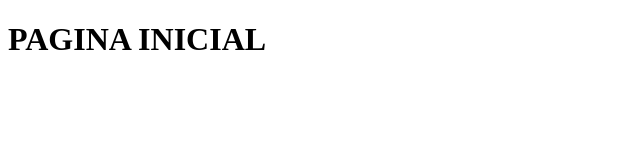
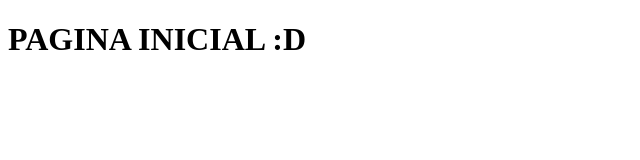
Before and after one commit to Edgar98lml/PruebasIT, a plain HTML site: page index.html in a window 1280 px wide. Shown: the full height of the page, 0-640 px from the left. Drawn offline with Linux system fonts and the light colour scheme.

Commit message:
Update index.html

```diff
--- a/index.html
+++ b/index.html
@@ -16,7 +16,7 @@
         <!--[if lt IE 7]>
             <p class="browsehappy">You are using an <strong>outdated</strong> browser. Please <a href="#">upgrade your browser</a> to improve your experience.</p>
         <![endif]-->
-        <H1>PAGINA INICIAL</H1>
+        <H1>PAGINA INICIAL :D</H1>
         <!--<script src="" async defer></script>-->
     </body>
 </html>
```
